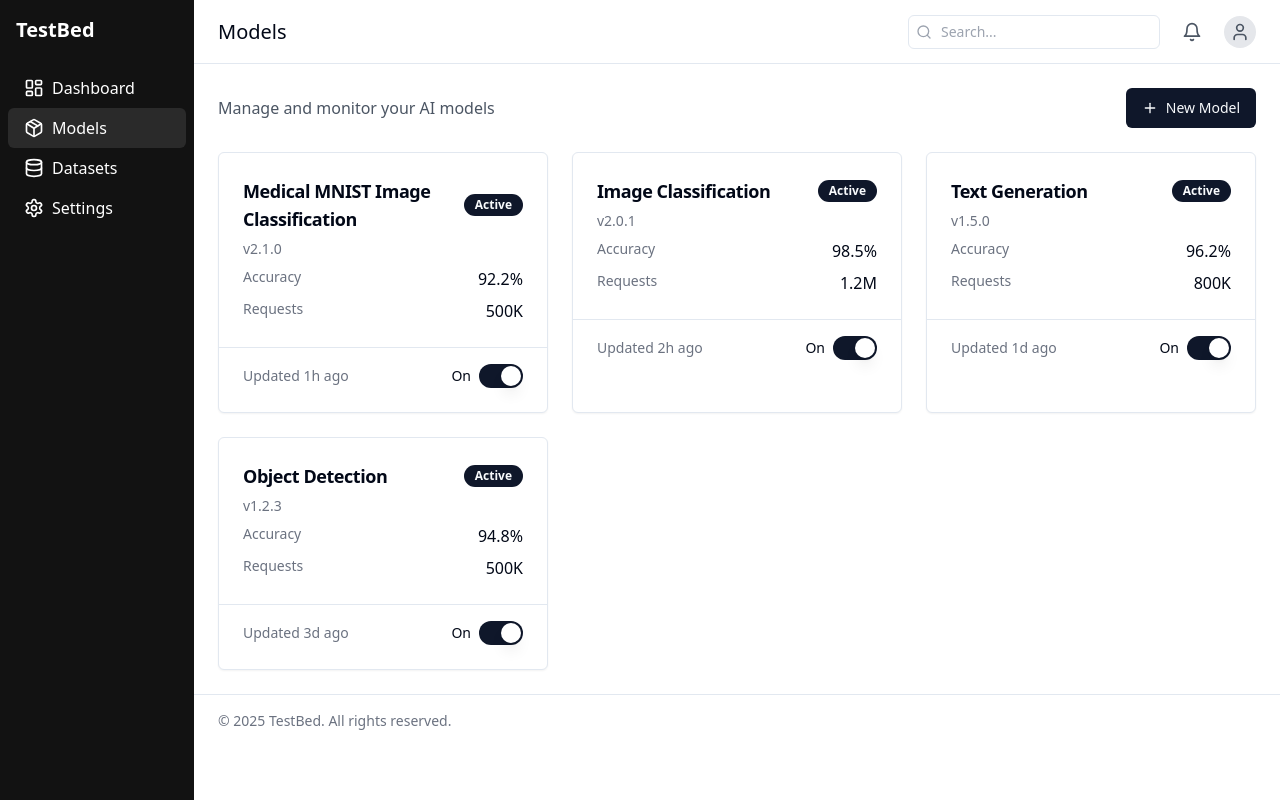
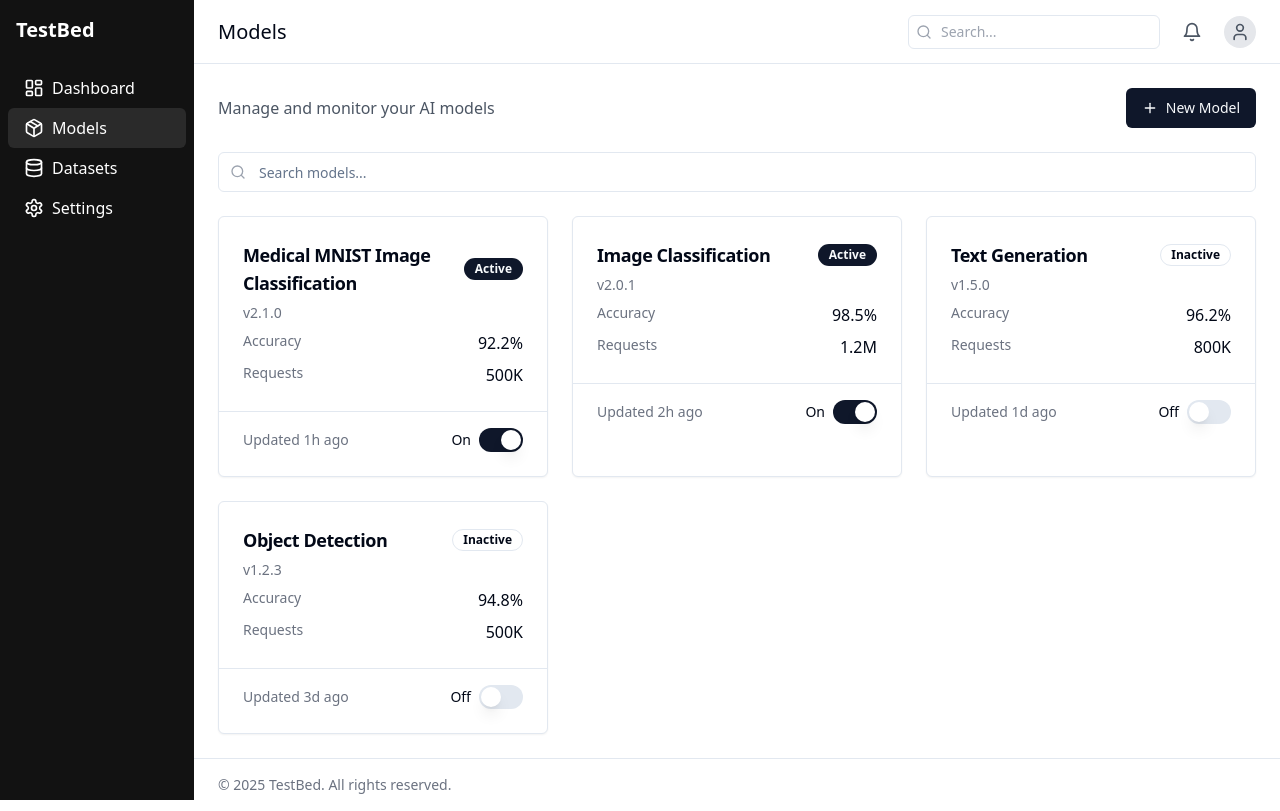
Before and after one commit to BabarSubzwari01/frame-to-web-forge, a React (Vite) app: page /models in a window 1280 px wide. Built offline with nearby package versions, Linux system fonts and the light colour scheme.

Commit message:
feat: Implement model activation and search
- Display active/inactive status on Models page.
- Allow turning off inactive models.
- Implement search bar to filter active models.

```diff
--- a/src/components/ui/model-card.tsx
+++ b/src/components/ui/model-card.tsx
@@ -11,6 +11,7 @@ interface ModelCardProps {
   requests: string;
   lastUpdated: string;
   isActive: boolean;
+  onToggleActive?: () => void;
 }
 
 const ModelCard = ({
@@ -19,7 +20,8 @@ const ModelCard = ({
   accuracy,
   requests,
   lastUpdated,
-  isActive
+  isActive,
+  onToggleActive
 }: ModelCardProps) => {
   return (
     <Card className="testbed-card">
@@ -48,7 +50,10 @@ const ModelCard = ({
         <span className="text-sm text-gray-500">Updated {lastUpdated}</span>
         <div className="flex items-center gap-2">
           <span className="text-sm">{isActive ? "On" : "Off"}</span>
-          <Switch checked={isActive} />
+          <Switch
+            checked={isActive}
+            onCheckedChange={onToggleActive}
+          />
         </div>
       </CardFooter>
     </Card>
--- a/src/pages/Models.tsx
+++ b/src/pages/Models.tsx
@@ -1,9 +1,11 @@
 
-import React from 'react';
+import React, { useState } from 'react';
 import Layout from '@/components/layout/Layout';
 import ModelCard from '@/components/ui/model-card';
 import { Button } from '@/components/ui/button';
-import { Plus, FileImage, Cpu, Atom } from 'lucide-react';
+import { Plus, FileImage, Cpu, Atom, Search } from 'lucide-react';
+import { Input } from '@/components/ui/input';
+import { toast } from '@/hooks/use-toast';
 import {
   DropdownMenu,
   DropdownMenuContent,
@@ -15,7 +17,7 @@ import {
 } from "@/components/ui/dropdown-menu";
 
 const Models = () => {
-  const models = [
+  const [modelsList, setModelsList] = useState([
     {
       title: 'Medical MNIST Image Classification',
       version: 'v2.1.0',
@@ -38,7 +40,7 @@ const Models = () => {
       accuracy: '96.2%',
       requests: '800K',
       lastUpdated: '1d ago',
-      isActive: true
+      isActive: false
     },
     {
       title: 'Object Detection',
@@ -46,9 +48,35 @@ const Models = () => {
       accuracy: '94.8%',
       requests: '500K',
       lastUpdated: '3d ago',
-      isActive: true
+      isActive: false
     }
-  ];
+  ]);
+
+  const [searchQuery, setSearchQuery] = useState('');
+
+  const handleSearchChange = (e: React.ChangeEvent<HTMLInputElement>) => {
+    setSearchQuery(e.target.value);
+  };
+
+  const handleToggleActive = (index: number) => {
+    const newModels = [...modelsList];
+    newModels[index].isActive = !newModels[index].isActive;
+    setModelsList(newModels);
+
+    const message = newModels[index].isActive
+      ? `${newModels[index].title} is now active`
+      : `${newModels[index].title} is now inactive`;
+
+    toast({
+      title: "Model Status Changed",
+      description: message,
+      duration: 3000
+    });
+  };
+
+  const filteredModels = modelsList.filter(model =>
+    model.title.toLowerCase().includes(searchQuery.toLowerCase())
+  );
 
   const modelTypes = [
     {
@@ -114,8 +142,19 @@ const Models = () => {
         </DropdownMenu>
       </div>
 
+      <div className="relative mb-6">
+        <Search className="absolute left-3 top-1/2 transform -translate-y-1/2 h-4 w-4 text-gray-400" />
+        <Input
+          className="pl-10 pr-4"
+          type="text"
+          placeholder="Search models..."
+          value={searchQuery}
+          onChange={handleSearchChange}
+        />
+      </div>
+
       <div className="grid grid-cols-1 md:grid-cols-2 lg:grid-cols-3 gap-6">
-        {models.map((model, index) => (
+        {filteredModels.map((model, index) => (
           <ModelCard
             key={index}
             title={model.title}
@@ -124,9 +163,16 @@ const Models = () => {
             requests={model.requests}
             lastUpdated={model.lastUpdated}
             isActive={model.isActive}
+            onToggleActive={() => handleToggleActive(index)}
           />
         ))}
       </div>
+
+      {filteredModels.length === 0 && (
+        <div className="flex flex-col items-center justify-center py-8">
+          <p className="text-gray-500 text-lg">No models found matching "{searchQuery}"</p>
+        </div>
+      )}
     </Layout>
   );
 };
```
